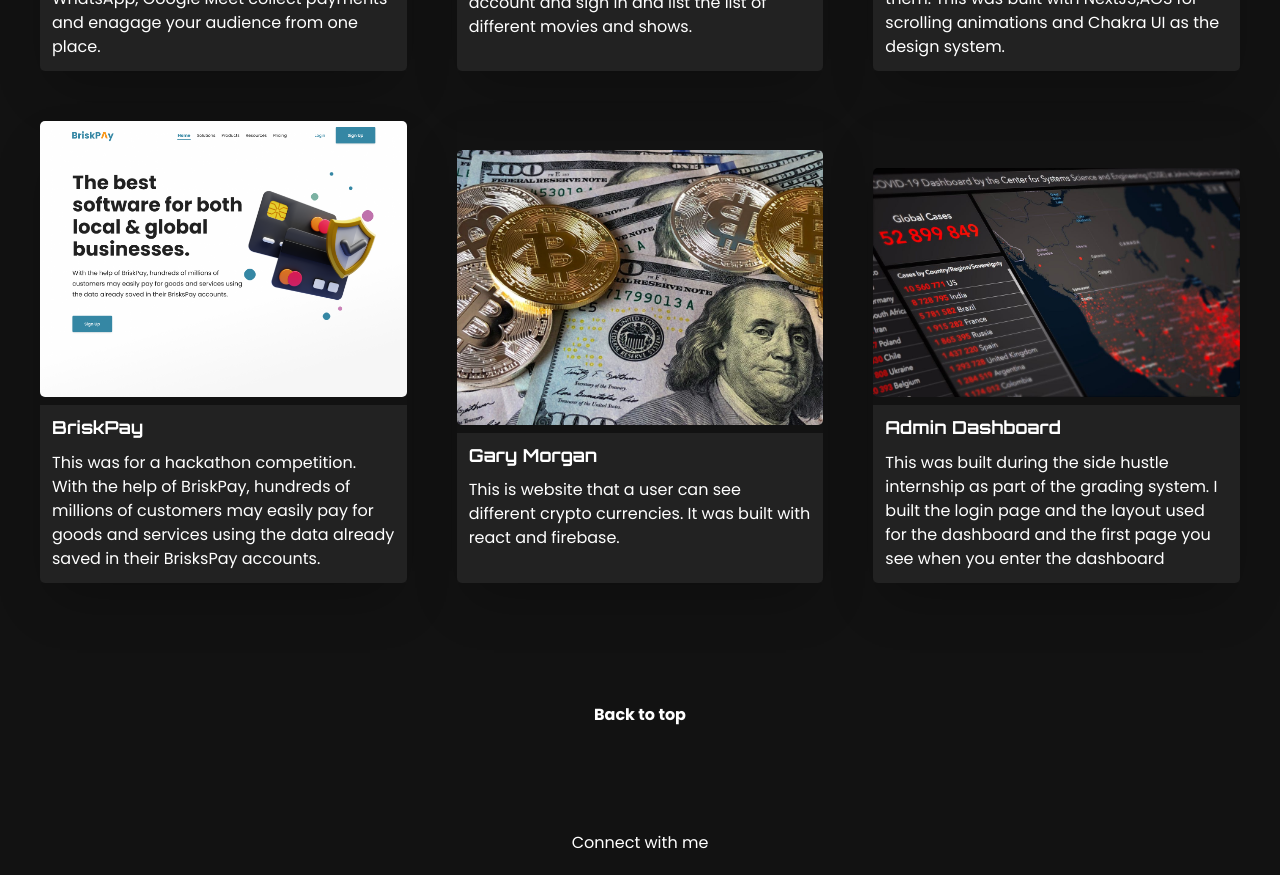
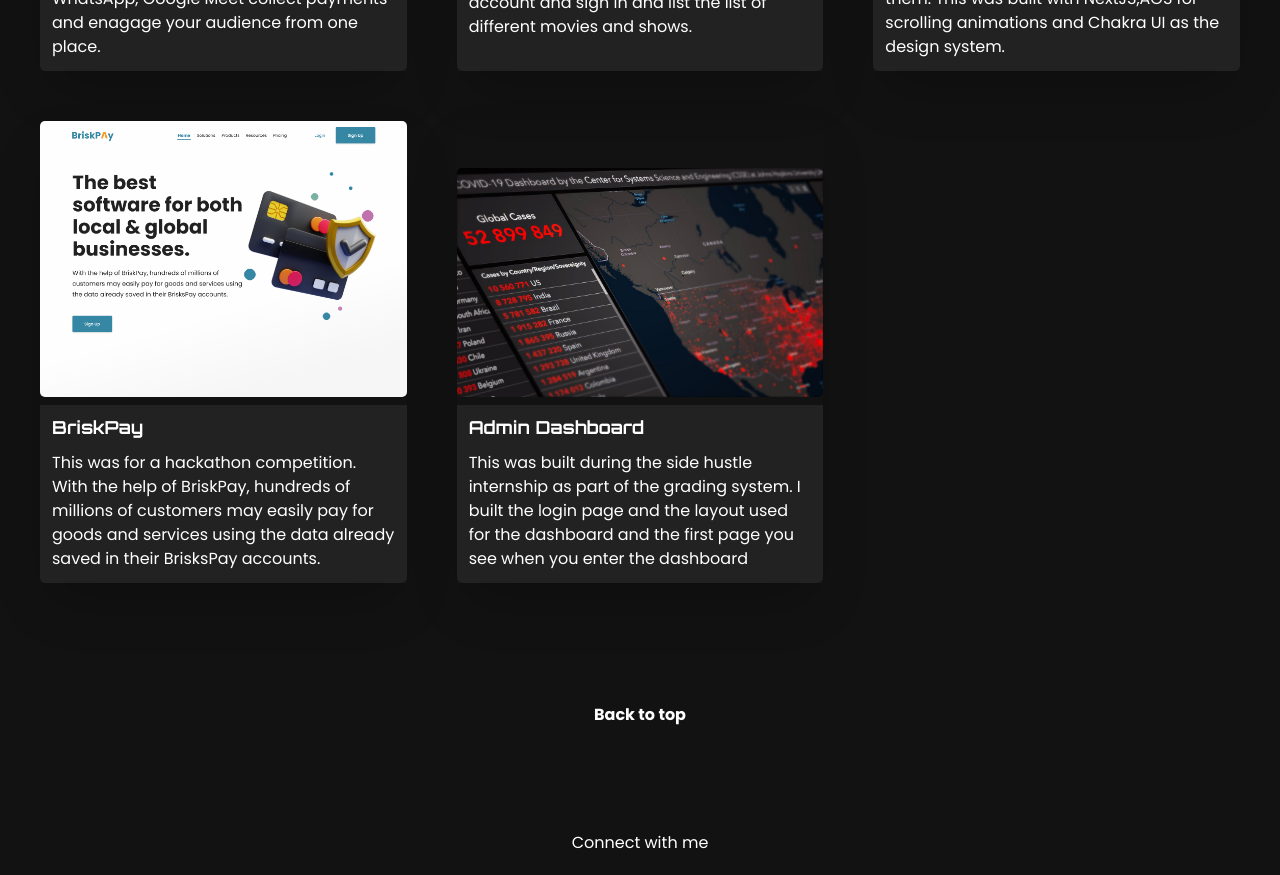
Before and after one commit to Jamesalehandro/cvsite, a Next.js app: page /project in a window 1280 px wide. Shown: the part 2360-3235 px from the top of the page. Built offline with nearby package versions, Linux system fonts and the light colour scheme.

Commit message:
Updated code and removed garymorgan

```diff
--- a/components/HomePage/Certificate.tsx
+++ b/components/HomePage/Certificate.tsx
@@ -1,6 +1,7 @@
 import Image from 'next/future/image';
 import { Box, Flex, Text } from '@chakra-ui/react';
 import { DEFAULT_STYLES } from '../../styles';
+import { cvRoutes } from '../../utils';
 
 const Certificate = () => {
   return (
@@ -39,7 +40,7 @@
           >
             See official certificate{' '}
             <a
-              href="https://certificate.terrahq.co/44564AHQC22"
+              href={cvRoutes.certificate}
               target={'_blank'}
               rel="noopener noreferrer"
               style={{
--- a/components/HomePage/Dyserf.tsx
+++ b/components/HomePage/Dyserf.tsx
@@ -19,7 +19,7 @@
           'Industry: Productivity and development',
           'Produced: Yes',
           'Role: Front end Developer',
-          'Tools: ReactJs(NextJs), AOS,Chakra UI',
+          'Tools: ReactJs(NextJs),TypeScript, AOS,Chakra UI',
         ]}
         link={cvRoutes.dyserf}
       />
--- a/components/HomePage/Nestuge.tsx
+++ b/components/HomePage/Nestuge.tsx
@@ -14,14 +14,14 @@
       <HomeProjectListComponent
         header={'Nestuge'}
         title={
-          'A web app that helps you create and manage access to your online events on WhatsApp, Google Meet collect payments and enagage your audience from one place.'
+          'A web app that helps you create and manage access to your events on WhatsApp, Google Meet,Slack,Telegram,live venues and collect payments and enagage your audience from one place.'
         }
         list={[
           'Platform: Web (app)',
           'Industry: Productivity',
           'Produced: Yes',
           'Role: Front end Developer',
-          'Tools: ReactJs(NextJs),Firebase, AOS,Chakra UI',
+          'Tools: ReactJs(NextJs),Firebase,TypeScript,AOS,Chakra UI',
         ]}
         link={cvRoutes.nestuge}
       />
--- a/pages/project.tsx
+++ b/pages/project.tsx
@@ -9,6 +9,8 @@
 
 export default Projects;
 
+
+// This was to make the images render faster
 export const getStaticProps: GetStaticProps = () => {
   return {
     props: {
--- a/store/projects.ts
+++ b/store/projects.ts
@@ -2,7 +2,6 @@
 import nestuge from '../assets/media/img/leftnestuge.jpeg';
 import netflix from '../assets/media/img/netflix.jpeg';
 import admin from '../assets/media/img/dashboard.jpeg';
-import invest from '../assets/media/img/investment.jpeg';
 import briskpay from '../assets/media/img/briskpay.png';
 import { cvRoutes } from '../utils/routes';
 import { Project } from '../models';
@@ -41,14 +40,6 @@
     path: cvRoutes.briskpay,
   },
   {
-    id: 5,
-    icon: invest,
-    title: 'Gary Morgan',
-    description:
-      'This is website that a user can see different crypto currencies. It was built with react and firebase.',
-    path: cvRoutes.invest,
-  },
-  {
     id: 6,
     icon: admin,
     title: 'Admin Dashboard',
--- a/utils/routes.ts
+++ b/utils/routes.ts
@@ -6,6 +6,6 @@
   static netflix = 'https://netflixbyjames.netlify.app/';
   static dyserf = 'https://dyserf.vercel.app/';
   static briskpay = 'https://rapyd-hackathon.vercel.app';
-  static invest = 'https://garymorgan.netlify.app/';
   static admin = 'https://adminlogin10.netlify.app/';
+  static certificate = 'https://certificate.terrahq.co/44564AHQC22';
 }
```
Also changed, not shown: components/HomePage/Hero.tsx (+0 -19 lines), assets/media/img/investment.jpeg (deleted).
